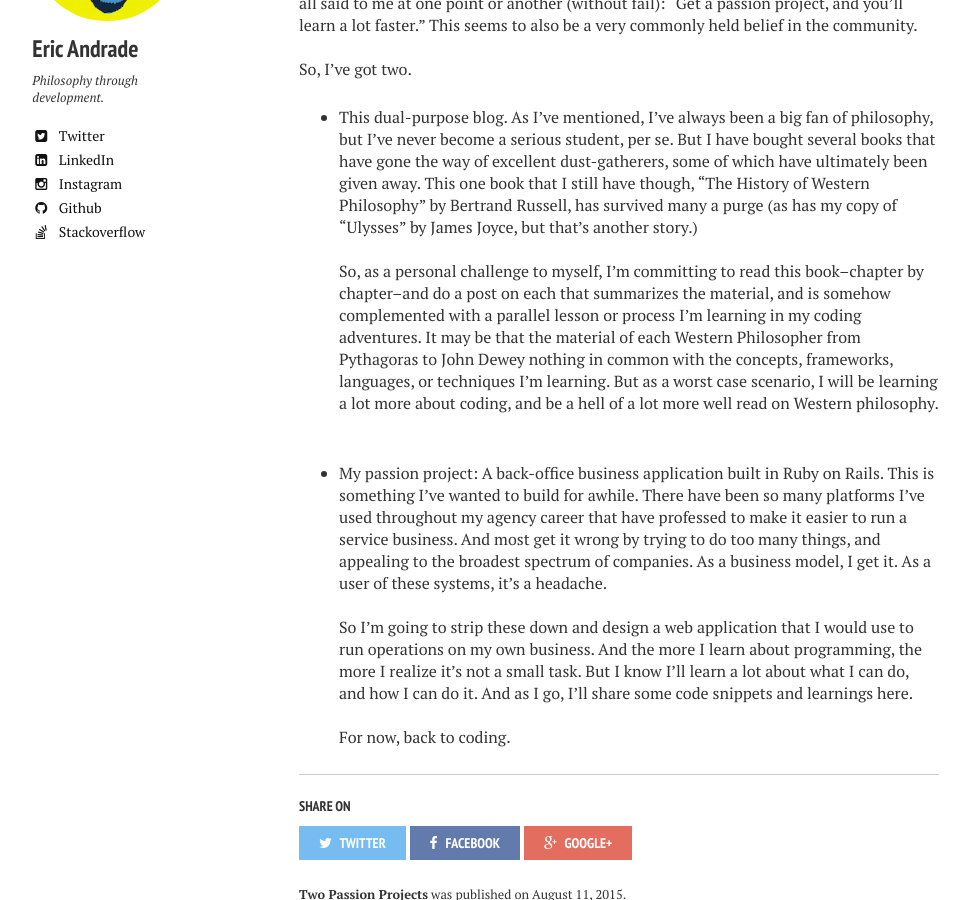
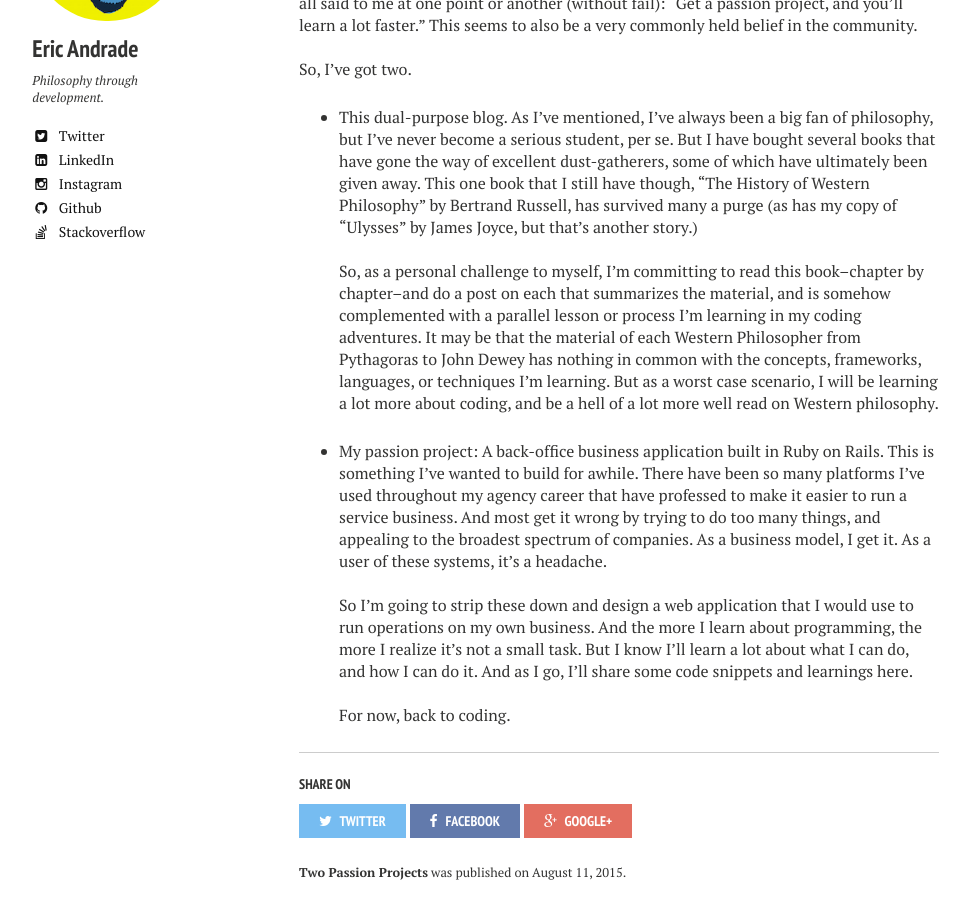
Before and after one commit to buddhaplex/content-theory, a Jekyll site: the page built from _posts/2015-08-10-two-passion-projects.markdown, in a window 1280 px wide and 900 px high, scrolled down 747 px. Shown: the whole window, without its empty margins (21-991 px from the left). Built offline with Jekyll 4.4.1, drawn with Linux system fonts in a browser that asks for light colours; nearby versions of some CDN libraries.

Commit message:
The Exclamatory Second Post

```diff
--- a/_posts/2015-08-10-two-passion-projects.markdown
+++ b/_posts/2015-08-10-two-passion-projects.markdown
@@ -16,8 +16,7 @@
 
 * This dual-purpose blog. As I've mentioned, I've always been a big fan of philosophy, but I've never become a serious student, per se. But I have bought several books that have gone the way of excellent dust-gatherers, some of which have ultimately been given away. This one book that I still have though, "The History of Western Philosophy" by Bertrand Russell, has survived many a purge (as has my copy of "Ulysses" by James Joyce, but that's another story.)
 <br /><br />
-So, as a personal challenge to myself, I'm committing to read this book--chapter by chapter--and do a post on each that summarizes the material, and is somehow complemented with a parallel lesson or process I'm learning in my coding adventures. It may be that the material of each Western Philosopher from Pythagoras to John Dewey nothing in common with the concepts, frameworks, languages, or techniques I'm learning. But as a worst case scenario, I will be learning a lot more about coding, and be a hell of a lot more well read on Western philosophy.
-<br /><br />
+So, as a personal challenge to myself, I'm committing to read this book--chapter by chapter--and do a post on each that summarizes the material, and is somehow complemented with a parallel lesson or process I'm learning in my coding adventures. It may be that the material of each Western Philosopher from Pythagoras to John Dewey has nothing in common with the concepts, frameworks, languages, or techniques I'm learning. But as a worst case scenario, I will be learning a lot more about coding, and be a hell of a lot more well read on Western philosophy.
 
 * My passion project: A back-office business application built in Ruby on Rails. This is something I've wanted to build for awhile. There have been so many platforms I've used throughout my agency career that have professed to make it easier to run a service business. And most get it wrong by trying to do too many things, and appealing to the broadest spectrum of companies. As a business model, I get it. As a user of these systems, it's a headache.
 <br /><br />
```
